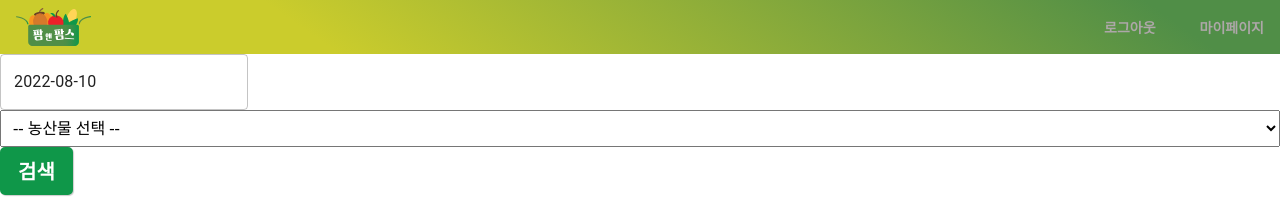
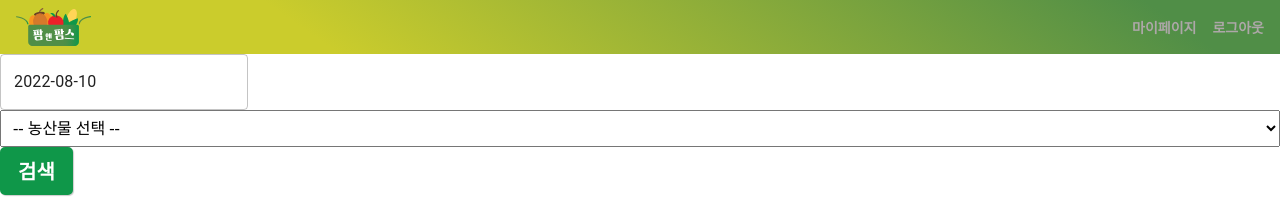
Before and after one commit to seonghun0828/farmNfarms, a React (Create React App) app in the folder frontend/: page /price in a window 1280 px wide. Shown: the top 198 px of the page. Built offline with nearby package versions, Linux system fonts and the light colour scheme.

Commit message:
[fix] Frontend : fix Mypage and logout

```diff
--- a/frontend/src/components/molecules/Navbar/index.jsx
+++ b/frontend/src/components/molecules/Navbar/index.jsx
@@ -23,8 +23,8 @@ const StyledNavbar = styled.div`
 
 const Buttons = styled.div`
     ${flexRow}
-    width: 10rem;
     justify-content: space-between;
+    gap: 1rem;
 `
 const Navbar = ({url, navigate, isLogin, setIsLogin, imgSize, fontSize, mode, ...rest}) => {
     const text = isLogin ? '로그아웃' : '로그인';
@@ -37,11 +37,16 @@ const Navbar = ({url, navigate, isLogin, setIsLogin, imgSize, fontSize, mode, ..
     const clickHandler = () => {
         isLogin ? confirmLogout() : move(navigate, '/login')
     }
+    const moveToMypage = () => {
+        move(navigate, '/mypage');
+    }
     return <StyledNavbar {...rest}>
         <Image src={url} alt='logo' size={imgSize} />
         <Buttons>
+            {
+                isLogin ? <Button fontSize={fontSize} mode={mode} onClick={moveToMypage} {...rest}>마이페이지</Button> : null
+            }
             <Button fontSize={fontSize} mode={mode} onClick={clickHandler} {...rest}>{text}</Button>
-            <Button fontSize={fontSize} mode={mode} {...rest}>마이페이지</Button>
         </Buttons>
     </StyledNavbar>
 }
--- a/frontend/src/components/pages/Home/logout.js
+++ b/frontend/src/components/pages/Home/logout.js
@@ -12,7 +12,7 @@ const logout = async () => {
         if (statusCode === 200) {
             localStorage.removeItem('isLogin');
             window.alert('로그아웃 되었습니다.');
-            window.location.reload();
+            window.location.href = '/';
         }
         else {
             throw new Error(message);
--- a/frontend/src/components/pages/Mypage/index.jsx
+++ b/frontend/src/components/pages/Mypage/index.jsx
@@ -72,10 +72,11 @@ const Mypage = () => {
     move(navigate, 'update');
   }
 
+  const [isLogin, setIsLogin] = useState(localStorage.getItem('isLogin'));
+
   return (
     <StyledMypage>
-      <Navbar url={logo} imgSize="xs" fontSize="sm" mode="graytext" />
-      <ProfileArea>
+        <Navbar url={logo} navigate={navigate} isLogin={isLogin} setIsLogin={setIsLogin} imgSize="xs" fontSize="sm" mode="graytext" />      <ProfileArea>
         <ProfileImageArea>
           <Image src={logo} alt="profile" />
         </ProfileImageArea>
```
